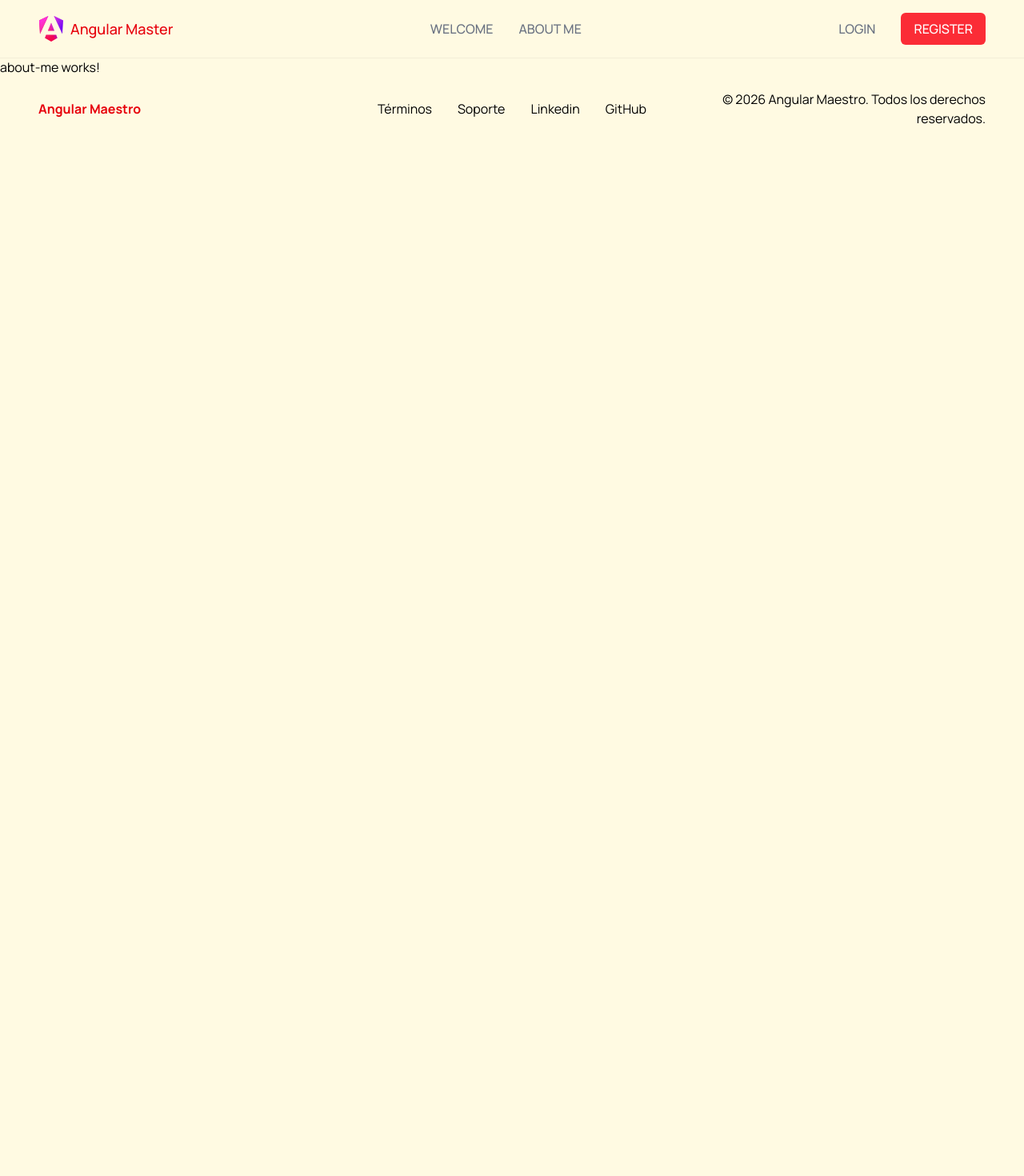
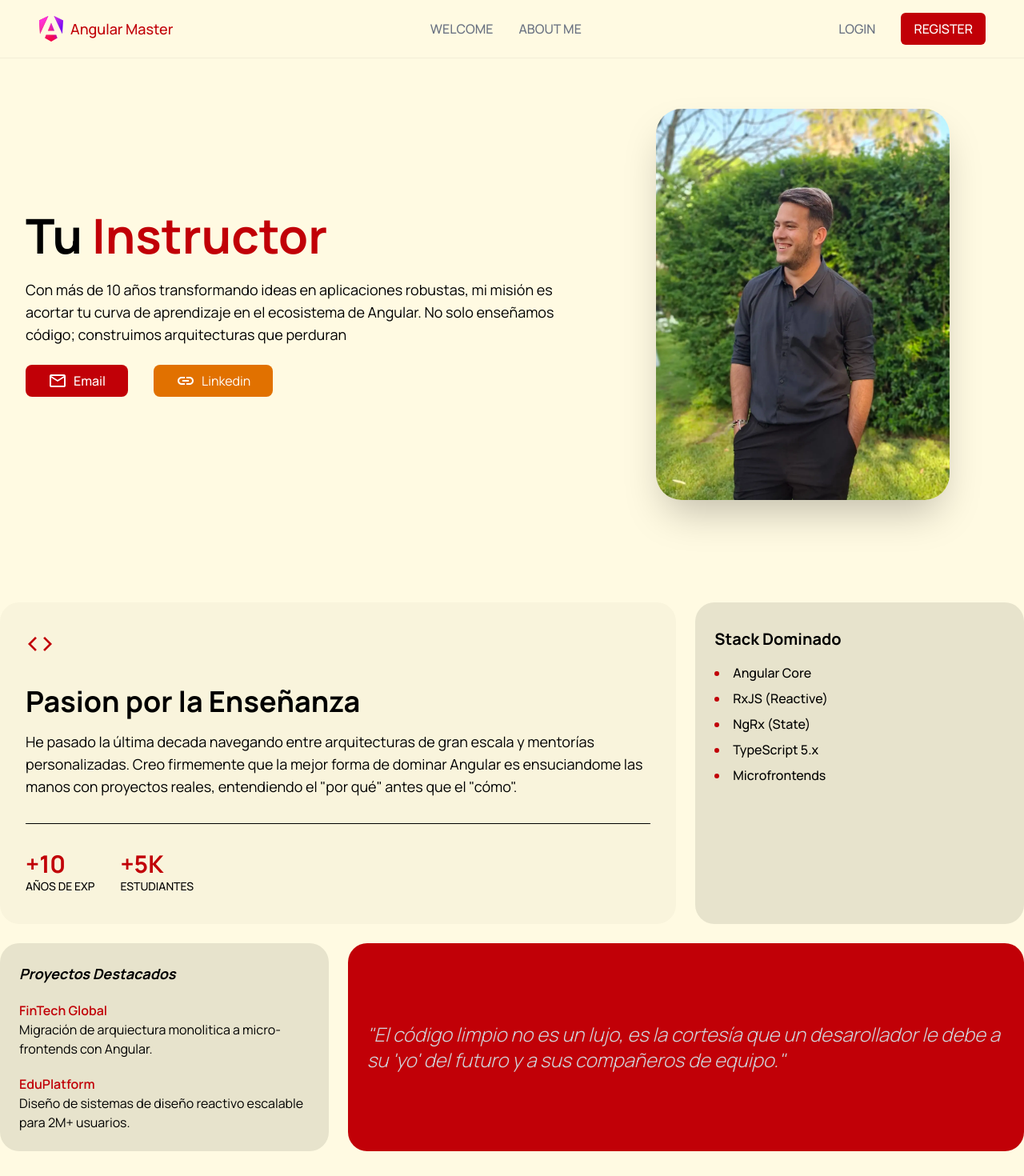
Before and after one commit to PablinkiDev/tarea_progra4, an Angular app: page /about-me in a window 1280 px wide. Shown: the top 1470 px of the page at 80% size. Before the commit the page ends 800 px from the top, so only its background shows below. Built offline with nearby package versions, Linux system fonts and the light colour scheme.

Commit message:
ADD: About Me Page

```diff
--- a/src/app/pages/about-me/about-me.html
+++ b/src/app/pages/about-me/about-me.html
@@ -1 +1,2 @@
-<p>about-me works!</p>
+<app-hero-instructor />
+<app-info-instructor />
--- a/src/app/pages/about-me/about-me.ts
+++ b/src/app/pages/about-me/about-me.ts
@@ -1,8 +1,11 @@
 import { Component } from '@angular/core';
+import { HeroInstructor } from './components/hero-instructor/hero-instructor';
+import { InfoInstructor } from './components/info-instructor/info-instructor';
 
 @Component({
   selector: 'app-about-me',
-  imports: [],
+  standalone: true,
+  imports: [HeroInstructor, InfoInstructor],
   templateUrl: './about-me.html',
 })
 export class AboutMe {}
--- /dev/null
+++ b/src/app/pages/about-me/components/hero-instructor/hero-instructor.html
@@ -0,0 +1,25 @@
+<div class="py-16">
+    <div class="max-w-7xl mx-auto px-8 flex items-center gap-6">
+        <div class="flex flex-col gap-6">
+            <h2 class="text-6xl font-bold">Tu <span class="text-red-700">Instructor</span></h2>
+            <p class="text-taupe-500 text-lg">Con más de 10 años transformando ideas en aplicaciones robustas, mi misión es acortar tu curva de aprendizaje en el ecosistema de Angular. No solo enseñamos código; construimos arquitecturas que perduran</p>
+            <div class="flex gap-8">
+                <button class="bg-red-700 text-white text-md font-medium flex items-center gap-2 cursor-pointer py-2 px-7 rounded-lg hover:bg-red-800 transition-colors">
+                    <span class="material-symbols-outlined">
+                        mail
+                    </span>
+                    Email
+                </button>
+                <button class="bg-amber-600 text-white flex items-center gap-2 cursor-pointer py-2 px-7 rounded-lg hover:bg-amber-700 transition-colors">
+                    <span class="material-symbols-outlined">
+                        link
+                    </span>
+                    Linkedin
+                </button>
+            </div>
+        </div>
+        <div>
+            <img class="w-3/4 m-auto rounded-4xl shadow-2xl" src="instructor.webp" alt="Imagen del Instructor del curso de Angular Maestro">
+        </div>
+    </div>
+</div>
--- /dev/null
+++ b/src/app/pages/about-me/components/info-instructor/info-instructor.html
@@ -0,0 +1,60 @@
+<div class="py-16">
+    <div class="max-w-7xl mx-auto">
+        <div class="grid grid-cols-3 grid-rows-5 gap-6">
+            <div class="p-8 rounded-3xl bg-bg-secondary col-span-2 row-span-3 flex flex-col gap-8">
+                <span class="material-symbols-outlined text-red-700 text-4xl!">
+                    code
+                </span>
+                <div class="flex flex-col gap-4">
+                    <h3 class="font-bold text-4xl">Pasion por la Enseñanza</h3>
+                    <p class="text-taupe-500 text-lg">He pasado la última decada navegando entre arquitecturas de gran escala y mentorías personalizadas. Creo firmemente que la mejor forma de dominar Angular es ensuciandome las manos con proyectos reales, entendiendo el "por qué" antes que el "cómo".</p>
+                </div>
+                <hr class="text-taupe-200">
+                <div class="flex gap-8">
+                    <div>
+                        <span class="font-bold text-red-700 text-3xl">+10</span>
+                        <p class="text-sm text-taupe-500 font-medium">AÑOS DE EXP</p>
+                    </div>
+                    <div>
+                        <span class="font-bold text-red-700 text-3xl">+5K</span>
+                        <p class="text-sm text-taupe-500 font-medium">ESTUDIANTES</p>
+                    </div>
+                </div>
+            </div>
+            <div class="p-6 py-8 rounded-3xl bg-[#e7e3cc] row-span-3 col-start-3 flex flex-col gap-4">
+                <h3 class="font-bold text-xl">Stack Dominado</h3>
+                <ul class="list-disc list-inside marker:text-red-700 flex flex-col gap-2 font-medium">
+                    <li>
+                        Angular Core
+                    </li>
+                    <li>
+                        RxJS (Reactive)
+                    </li>
+                    <li>
+                        NgRx (State)
+                    </li>
+                    <li>
+                        TypeScript 5.x
+                    </li>
+                    <li>
+                        Microfrontends
+                    </li>
+                </ul>
+            </div>
+            <div class="p-6 rounded-3xl bg-[#e7e3cc] row-span-2 row-start-4 flex flex-col gap-5">
+                <h3 class="italic font-bold text-lg">Proyectos Destacados</h3>
+                <div>
+                    <span class="text-red-700 font-semibold">FinTech Global</span>
+                    <p class="text-taupe-500">Migración de arquiectura monolitica a micro-frontends con Angular.</p>
+                </div>
+                <div>
+                    <span class="text-red-700 font-semibold">EduPlatform</span>
+                    <p class="text-taupe-500">Diseño de sistemas de diseño reactivo escalable para 2M+ usuarios.</p>
+                </div>
+            </div>
+            <div class="p-6 rounded-3xl bg-red-700 col-span-2 row-span-2 row-start-4 flex items-center">
+                <p class="italic text-gray-300 text-2xl font-light">"El código limpio no es un lujo, es la cortesía que un desarollador le debe a su 'yo' del futuro y a sus compañeros de equipo."</p>
+            </div>
+        </div>
+    </div>
+</div>
--- a/src/app/pages/welcome/components/hero/hero.html
+++ b/src/app/pages/welcome/components/hero/hero.html
@@ -1,4 +1,4 @@
-<div class="py-12"> <!-- padding -->
+<div class="py-16"> <!-- padding -->
     <div class="max-w-7xl mx-auto flex flex-col-reverse sm:flex-row items-center justify-evenly px-8 gap-8">
         <div class="flex-1 flex flex-col gap-8">
             <div class="flex flex-col gap-4">
@@ -6,7 +6,7 @@
                 <p class="text-taupe-500 sm:text-sm md:text-md xl:text-xl">El curso definitivo para convertirte en Desarrollador Fronend. Aprende patrones reales, arquitectura escalable y las últimas novedades del framework.</p>
             </div>
             <div class="flex gap-4 sm:gap-8">
-                <button class="py-1 px-2 text-sm md:py-3 md:px-5 rounded-lg bg-red-500 text-white cursor-pointer hover:bg-red-600 transition-colors">Comenzar ahora</button>
+                <button class="py-1 px-2 text-sm md:py-3 md:px-5 rounded-lg bg-red-700 text-white cursor-pointer hover:bg-red-800 transition-colors">Comenzar ahora</button>
                 <button class="py-1 px-2 text-sm md:py-3 md:px-5 rounded-lg bg-taupe-50 cursor-pointer border-taupe-200 border hover:bg-taupe-100 transition-colors">Ver Trailer</button>
             </div>
         </div>
--- a/src/app/pages/welcome/components/product-card/product-card.html
+++ b/src/app/pages/welcome/components/product-card/product-card.html
@@ -1,4 +1,4 @@
-<div id="product-card" class="py-12 flex flex-col justify-center items-center text-center gap-8">
+<div id="product-card" class="py-16 flex flex-col justify-center items-center text-center gap-8">
     <div class="flex flex-col gap-3">
         <h2 class="text-4xl font-bold">Inversión en tu futuro</h2>
         <p class="text-taupe-500 font-medium">Acceso de por vida, actualizaciones constantes y comunidad privada.</p>
--- a/src/app/pages/welcome/components/topics/topics.html
+++ b/src/app/pages/welcome/components/topics/topics.html
@@ -1,4 +1,4 @@
-<div class="bg-bg-secondary py-12">
+<div class="bg-bg-secondary py-16">
     <div class="max-w-7xl mx-auto px-8 flex flex-col gap-8">
         <div class="flex flex-col gap-4">
             <h2 class="text-5xl font-bold">¿Qué vas aprender?</h2>
@@ -15,7 +15,7 @@
                 </div>
                 <img src="signal-code.png" class="w-1/2 rounded-4xl">
             </div>
-            <div class="p-6 py-8 rounded-3xl text-white bg-red-600 row-span-3 col-start-3 flex flex-col justify-between">
+            <div class="p-6 py-8 rounded-3xl text-white bg-red-700 row-span-3 col-start-3 flex flex-col justify-between">
                 <h3 class="font-medium text-2xl">Standalone Components</h3>
                 <p class="text-taupe-400 font-med">Di adiós a los NgModules pesados. Construye aplicaciones ligeras y modulares desde el primer día.</p>
                 <div class="flex gap-4 items-center">
--- a/src/app/shared/components/header/header.html
+++ b/src/app/shared/components/header/header.html
@@ -1,5 +1,5 @@
 <nav class="text-gray-500 font-medium px-12 py-4 flex justify-between gap-2 shadow-2xs">
-    <button class="flex items-center gap-2 text-red-600 text-lg cursor-pointer transition-colors hover:text-hover-text" routerLink="">
+    <button class="flex items-center gap-2 text-red-700 text-lg cursor-pointer transition-colors hover:text-hover-text" routerLink="">
         <app-angular />
         Angular Master
     </button>
@@ -9,6 +9,6 @@
     </div>
     <div class="flex gap-8">
         <button class="cursor-pointer transition-colors hover:text-hover-text" routerLink="login">LOGIN</button>
-        <button class="py-2 px-4 rounded-md cursor-pointer text-white bg-red-500 transition-colors hover:bg-red-600" routerLink="register">REGISTER</button>
+        <button class="py-2 px-4 rounded-md cursor-pointer text-white bg-red-700 transition-colors hover:bg-red-600" routerLink="register">REGISTER</button>
     </div>
 </nav>
--- a/src/index.html
+++ b/src/index.html
@@ -6,6 +6,7 @@
   <base href="/">
   <meta name="viewport" content="width=device-width, initial-scale=1">
   <link rel="preconnect" href="https://fonts.googleapis.com">
+  <link href="https://fonts.googleapis.com/css2?family=Material+Symbols+Outlined" rel="stylesheet" />
   <link rel="preconnect" href="https://fonts.gstatic.com" crossorigin>
   <link href="https://fonts.googleapis.com/css2?family=Manrope:wght@200..800&display=swap" rel="stylesheet">
   <link rel="icon" type="image/x-icon" href="favicon.ico">
```
Also changed, not shown: src/app/pages/about-me/components/hero-instructor/hero-instructor.ts (added, +9 -0 lines), src/app/pages/about-me/components/info-instructor/info-instructor.ts (added, +8 -0 lines), public/instructor.webp (added).
